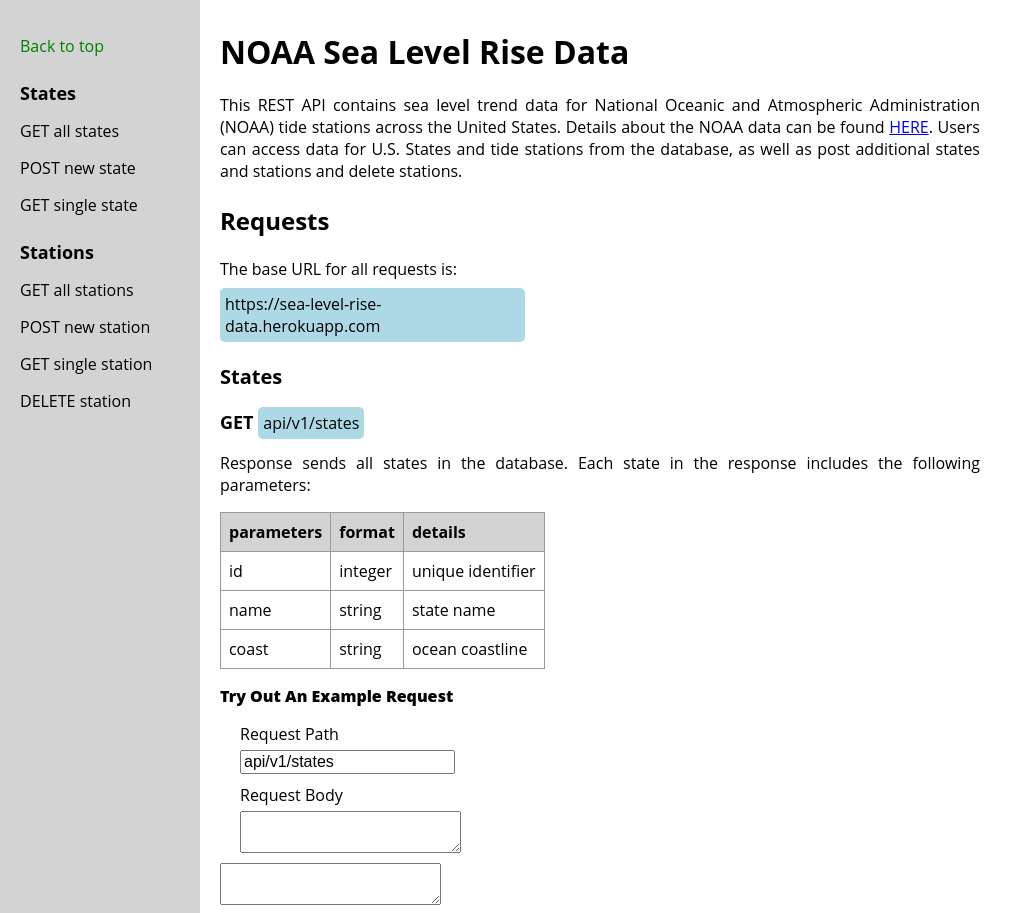
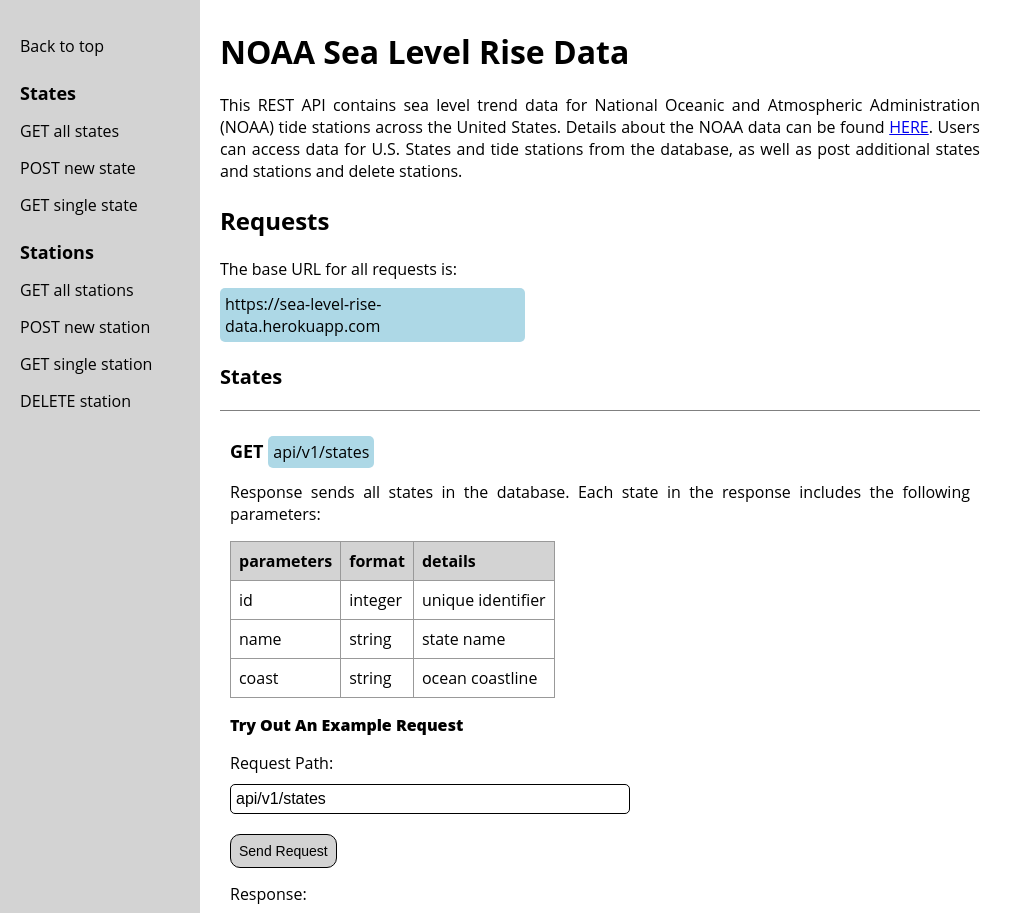
Before and after one commit to kaohman/sea-level-rise-data, a React (Create React App) app in the folder client/: page / in a window 1280 px wide. Shown: the top 913 px of the page, without its empty margins (0-1022 px from the left). Built offline with nearby package versions, Linux system fonts and the light colour scheme.

Commit message:
Add react-router-hash-link and anchor points

```diff
--- a/client/src/Components/Header/Header.js
+++ b/client/src/Components/Header/Header.js
@@ -2,7 +2,7 @@
 
 const Header = () => {
   return (
-    <header>
+    <header id='top'>
       <h1>NOAA Sea Level Rise Data</h1>
       <h4>This REST API contains sea level trend data for National Oceanic and Atmospheric Administration (NOAA) tide stations across the United States. Details about the NOAA data can be found <a href='https://tidesandcurrents.noaa.gov/sltrends/sltrends_us.html'>HERE</a>. Users can access data for U.S. States and tide stations from the database, as well as post additional states and stations and delete stations.</h4>
       <h2>Requests</h2>
--- a/client/src/Components/Nav/Nav.js
+++ b/client/src/Components/Nav/Nav.js
@@ -1,19 +1,22 @@
 import React from 'react';
-import { NavLink } from 'react-router-dom';
+import { NavHashLink as NavLink } from 'react-router-hash-link';
+
 
 const Nav = () => {
   return (
     <div id='nav-sidebar'>
-      <NavLink to='/'><h5>Back to top</h5></NavLink>
-      <NavLink to='/states'><h4>States</h4></NavLink>
-      <NavLink to='/states/get-all'><h5>GET all states</h5></NavLink>
-      <NavLink to='/states/post'><h5>POST new state</h5></NavLink>
-      <NavLink to='/states/get-single'><h5>GET single state</h5></NavLink>
-      <NavLink to='/stations'><h4>Stations</h4></NavLink>
-      <NavLink to='/stations/get-all'><h5>GET all stations</h5></NavLink>
-      <NavLink to='/stations/post'><h5>POST new station</h5></NavLink>
-      <NavLink to='/stations/get-single'><h5>GET single station</h5></NavLink>
-      <NavLink to='/stations/delete'><h5>DELETE station</h5></NavLink>
+    <div id='fixed-div'>
+      <NavLink smooth to='#top'><h5>Back to top</h5></NavLink>
+      <NavLink smooth to='#state-top'><h4>States</h4></NavLink>
+      <NavLink smooth to='#state-get-all'><h5>GET all states</h5></NavLink>
+      <NavLink smooth alignToTop to='#state-post'><h5>POST new state</h5></NavLink>
+      <NavLink smooth to='#state-get-single'><h5>GET single state</h5></NavLink>
+      <NavLink smooth to='#station-top'><h4>Stations</h4></NavLink>
+      <NavLink smooth to='#station-get-all'><h5>GET all stations</h5></NavLink>
+      <NavLink smooth to='#station-post'><h5>POST new station</h5></NavLink>
+      <NavLink smooth to='#station-get-single'><h5>GET single station</h5></NavLink>
+      <NavLink smooth to='#station-delete'><h5>DELETE station</h5></NavLink>
+    </div>
     </div>
   )
 }
--- a/client/src/Components/Nav/Nav.scss
+++ b/client/src/Components/Nav/Nav.scss
@@ -1,18 +1,22 @@
 #nav-sidebar {
   padding: 20px 20px;
   background-color: lightgrey;
+
+  #fixed-div {
+    position: fixed;
+  }
 
   a {
     text-decoration: none;
     color: black;
 
     &:hover {
-      color: green;
+      color: blue;
     }
   }
 
   .active {
-    color: green;
+    color: blue;
   }
 
   h4 {
--- a/client/src/Components/Request/Request.js
+++ b/client/src/Components/Request/Request.js
@@ -1,4 +1,5 @@
 import React, { Component } from 'react';
+import { NavHashLink as NavLink } from 'react-router-hash-link';
 
 class Request extends Component {
   constructor(props) {
@@ -20,7 +21,7 @@
   }
 
   render() {
-    const { type, path, details, table, example } = this.props.content;
+    const { type, path, details, table, example, hash } = this.props.content;
     let queryTable;
     let queryText;
     if (this.props.content.queryText) {
@@ -29,7 +30,7 @@
     }
     return (
       <div className='request'>
-        <h3>{type} <span>{path}</span></h3>
+        <h3 id={`${this.props.type}-${hash}`}>{type} <span>{path}</span></h3>
         <p>{details}</p>
         {table &&
           <table>
@@ -60,13 +61,17 @@
           <div>
             <p className='example'>Try Out An Example Request</p>
             <form>
-              <label>Request Path
+              <label>Request Path:
                 <input value={example.path}></input>
               </label>
-              <label>Request Body
-                <textarea value={example.body}></textarea>
-              </label>
+              {example.body &&
+                <label>Request Body:
+                  <textarea value={example.body}></textarea>
+                </label>
+              }
+              <button type='submit'>Send Request</button>
             </form>
+            <p className='response'>Response:</p>
             <textarea></textarea>
           </div>
         }
--- a/client/src/Components/Request/Request.scss
+++ b/client/src/Components/Request/Request.scss
@@ -32,12 +32,33 @@
   font-weight: 800;
 }
 
-form {
-  margin-left: 20px;
+input, textarea {
+  width: 400px;
+  font-size: 16px;
+  margin: 10px 0 20px 0;
+  padding: 5px;
+  border-radius: 5px;
+  border: 1px solid black;
+  display: block;
 }
 
-input, textarea {
-  font-size: 16px;
-  margin: 5px 0 10px 0;
-  display: block;
+button {
+  background-color: lightgrey;
+  border: 1px solid black;
+  border-radius: 10px;
+  font-size: 14px;
+  padding: 8px;
+
+  &:hover {
+    background-color: lightblue;
+  }
 }
+
+.response {
+  margin: 15px 0 5px 0;
+}
+
+.request {
+  padding: 10px;
+  border-top: 1px solid grey;
+}
--- a/client/src/Components/Requests/Requests.js
+++ b/client/src/Components/Requests/Requests.js
@@ -6,16 +6,16 @@
 
   return (
     <div>
-      <h3 className='database-table-names'>States</h3>
+      <h3 id='state-top' className='database-table-names'>States</h3>
       {
         content.states.map(endpoint => {
-          return <Request content={endpoint} key={endpoint.id}/>
+          return <Request type='state' content={endpoint} key={endpoint.id}/>
         })
       }
-      <h3 className='database-table-names'>Stations</h3>
+      <h3 id='station-top' className='database-table-names'>Stations</h3>
       {
         content.stations.map(endpoint => {
-          return <Request content={endpoint} key={endpoint.id}/>
+          return <Request type='station' content={endpoint} key={endpoint.id}/>
         })
       }
     </div>
--- a/client/src/utils/content.js
+++ b/client/src/utils/content.js
@@ -2,6 +2,7 @@
   states: [
     {
       id: 1,
+      hash: 'get-all',
       type: 'GET',
       path: 'api/v1/states',
       details: 'Response sends all states in the database. Each state in the response includes the following parameters:',
@@ -16,6 +17,7 @@
     },
     {
       id: 2,
+      hash: 'post',
       type: 'POST',
       path: 'api/v1/states',
       details: 'Users can post a new state to the states table. Response is the unique id created for the new record. Required parameters for the request body are outlined below:',
@@ -34,6 +36,7 @@
     },
     {
       id: 3,
+      hash: 'get-single',
       type: 'GET',
       path: 'api/v1/states/:id',
       details: 'Response sends single state that matches the id parameter in the request.',
@@ -46,6 +49,7 @@
   stations: [
     {
       id: 4,
+      hash: 'get-all',
       type: 'GET',
       path: 'api/v1/stations',
       details: 'Response sends all stations in the database. Each station in the response includes the following parameters:',
@@ -66,6 +70,7 @@
     },
     {
       id: 5,
+      hash: 'post',
       type: 'POST',
       path: 'api/v1/stations',
       details: 'Users can post a new station to the stations table. Response is the unique id for the new station that was created. If a duplicate noaa_id is given an error response will be sent. Required parameters for the request body are outlined below:',
@@ -86,6 +91,7 @@
     },
     {
       id: 6,
+      hash: 'get-single',
       type: 'GET',
       path: 'api/v1/stations/:id',
       details: 'Response sends single station that matches the id parameter in the request.',
@@ -96,6 +102,7 @@
     },
     {
       id: 7,
+      hash: 'delete',
       type: 'DELETE',
       path: 'api/v1/stations/:id',
       details: 'Deletes a single station that matches the id parameter in the request. Response is a status code 204. If not match is found, an error response is sent.',
```
